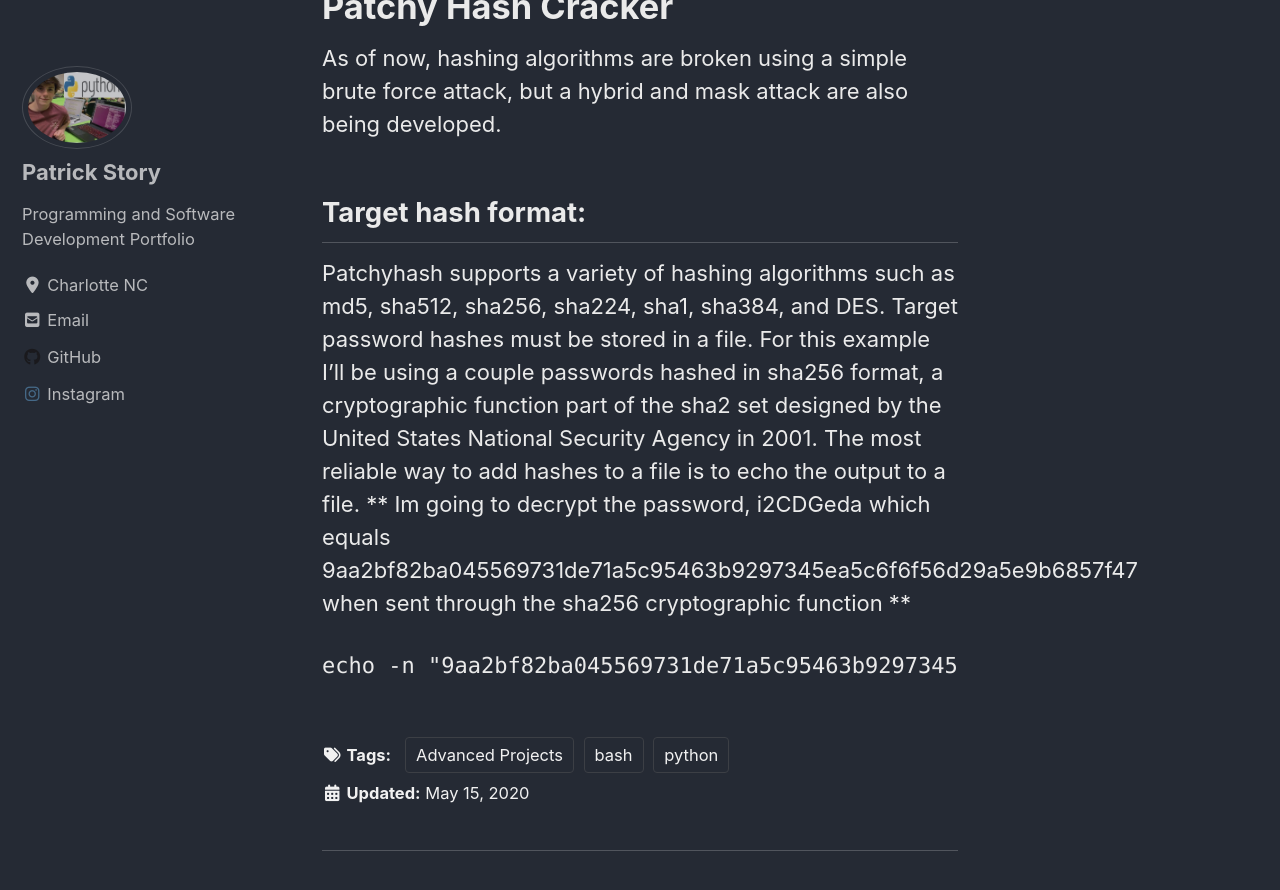
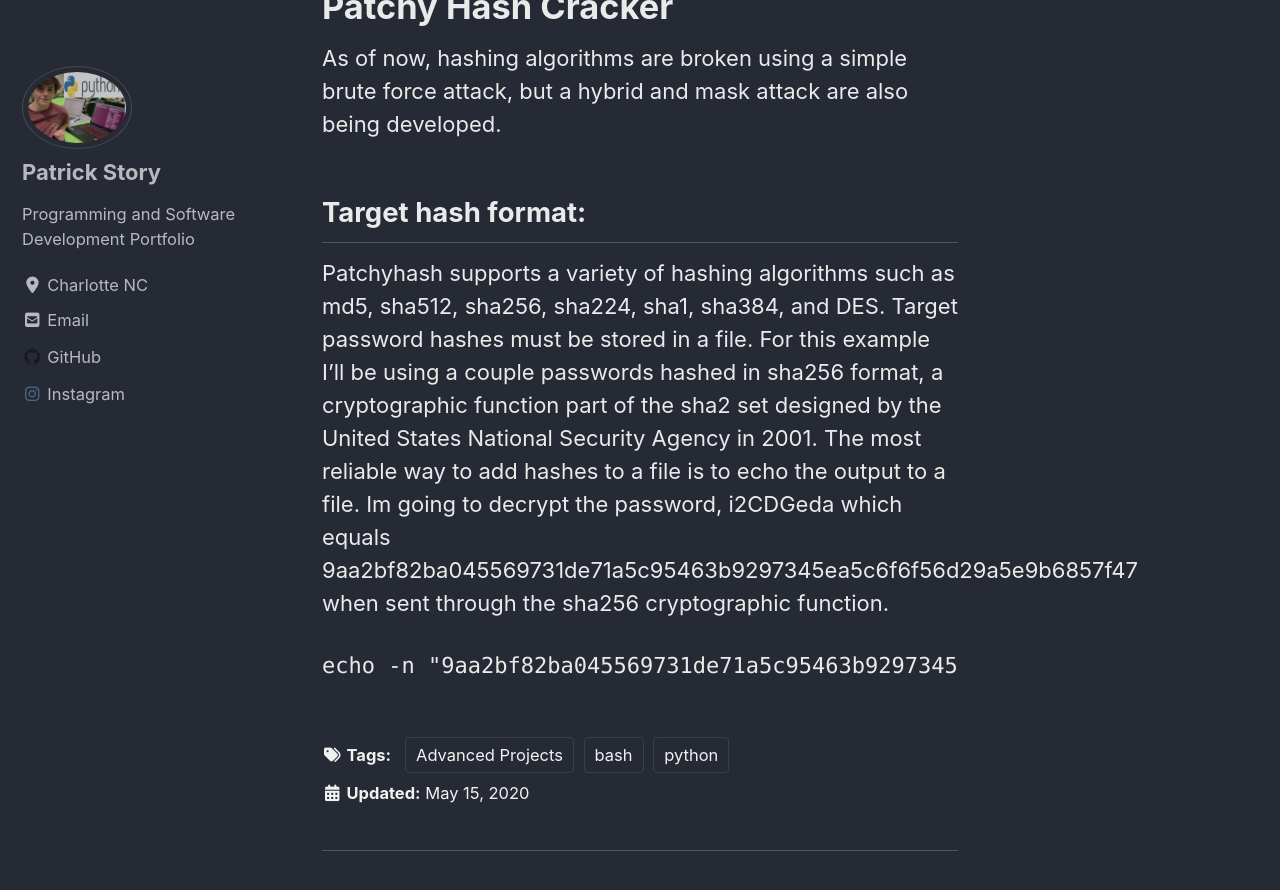
Before and after one commit to Patchyst/Patchyst.github.io, a Jekyll site: the page built from _posts/2020-05-15-patchyhash.md, in a window 1280 px wide and 900 px high, scrolled down 1125 px. Shown: the top 890 px of the window. Built offline with Jekyll 4.4.1, drawn with Linux system fonts in a browser that asks for light colours; cached includes are drawn as plain includes; nearby versions of some CDN libraries.

Commit message:
updating hash page

````diff
--- a/_posts/2020-05-15-patchyhash.md
+++ b/_posts/2020-05-15-patchyhash.md
@@ -8,8 +8,7 @@ excerpt: "Patchy Pack's hash cracker usage"
 ---
 As of now, hashing algorithms are broken using a simple brute force attack, but a hybrid and mask attack are also being developed.
 ## Target hash format:
-Patchyhash supports a variety of hashing algorithms such as md5, sha512, sha256, sha224, sha1, sha384, and DES. Target password hashes must be stored in a file. For this example I'll be using a couple passwords hashed in sha256 format, a cryptographic function part of the sha2 set designed by the United States National Security Agency in 2001. The most reliable way to add hashes to a file is to echo the output to a file.
-** Im going to decrypt the password, i2CDGeda which equals 9aa2bf82ba045569731de71a5c95463b9297345ea5c6f6f56d29a5e9b6857f47 when sent through the sha256 cryptographic function **
+Patchyhash supports a variety of hashing algorithms such as md5, sha512, sha256, sha224, sha1, sha384, and DES. Target password hashes must be stored in a file. For this example I'll be using a couple passwords hashed in sha256 format, a cryptographic function part of the sha2 set designed by the United States National Security Agency in 2001. The most reliable way to add hashes to a file is to echo the output to a file. Im going to decrypt the password, i2CDGeda which equals 9aa2bf82ba045569731de71a5c95463b9297345ea5c6f6f56d29a5e9b6857f47 when sent through the sha256 cryptographic function.
 ```Python
 echo -n "9aa2bf82ba045569731de71a5c95463b9297345ea5c6f6f56d29a5e9b6857f47" > shapass.txt
 ```
````
